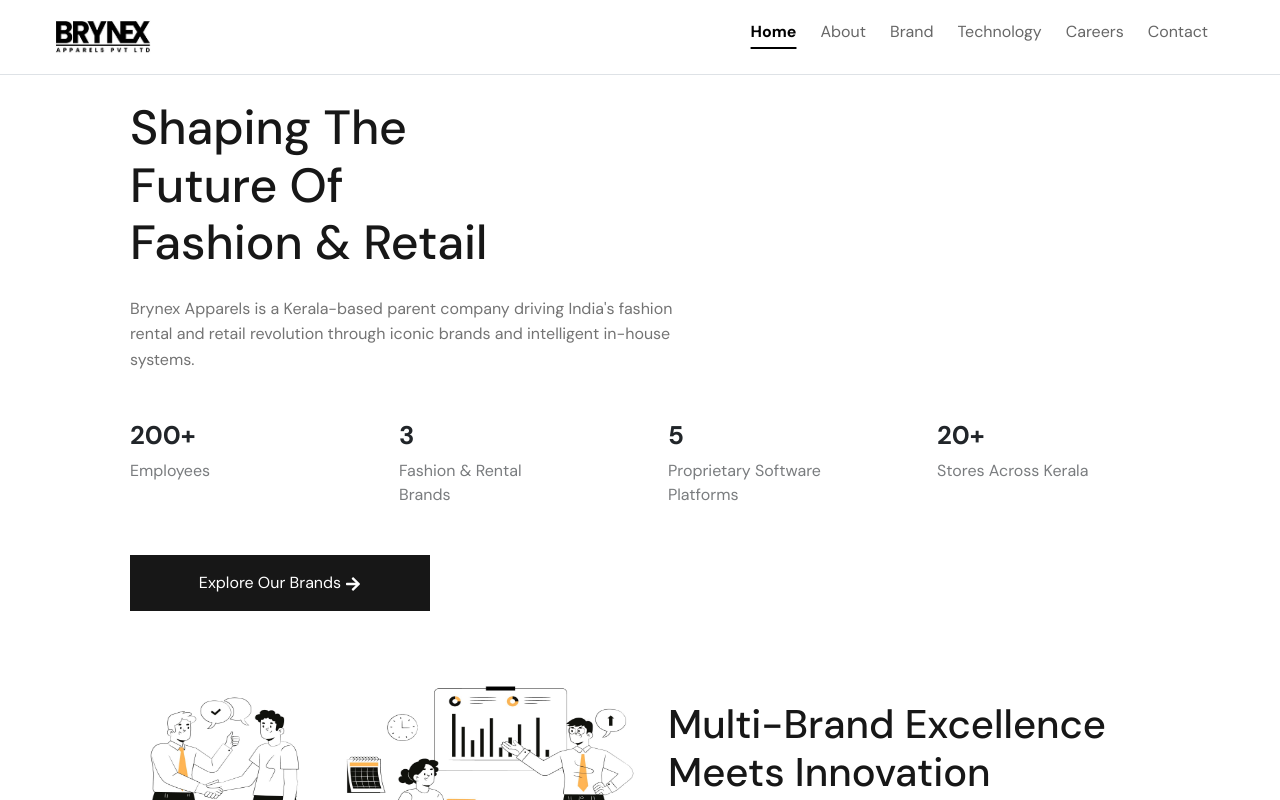
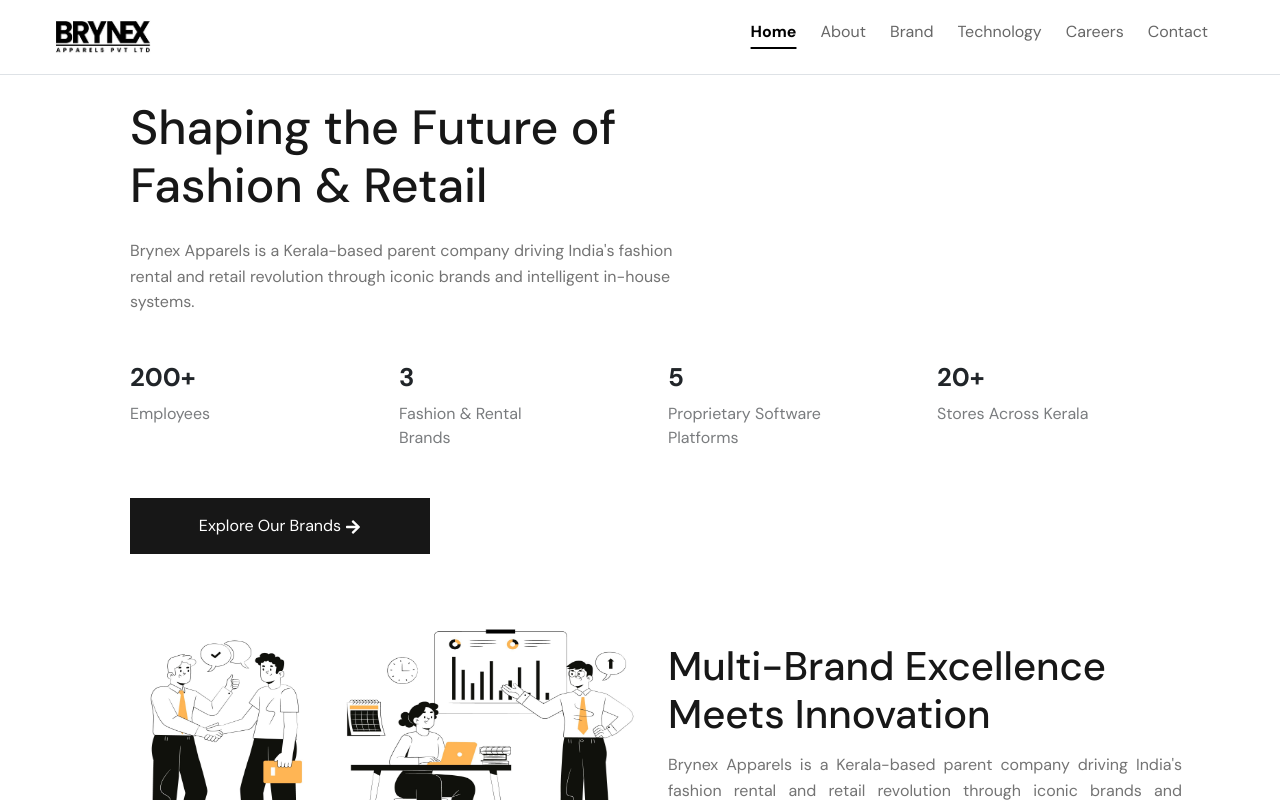
Before and after one commit to rootmentsdev/Brynex, a React (Vite) app in the folder frontend/: page / in a window 1280 px wide. Shown: the top 800 px of the page. Built offline with nearby package versions, Linux system fonts and the light colour scheme.

Commit message:
Align mobile hero headings across pages and improve CTA selectors while making contact form inputs fully clickable with refined spacing

```diff
--- a/frontend/src/index.css
+++ b/frontend/src/index.css
@@ -80,3 +80,48 @@
 .alert {
   font-family: 'DM Sans', sans-serif !important;
 }
+
+.home-hero-title {
+  font-size: 48px;
+  font-weight: 500;
+  margin-bottom: 8px;
+  color: #171717;
+  line-height: 1.2;
+  letter-spacing: -0.02em;
+}
+
+@media (max-width: 768px) {
+  .home-hero-title {
+    font-size: 40px;
+  }
+}
+
+.about-hero-title {
+  font-size: 48px;
+  font-weight: 500;
+  margin-bottom: 8px;
+  color: #171717;
+  line-height: 1.2;
+}
+
+.about-hero-line {
+  display: block;
+}
+
+@media (max-width: 768px) {
+  .about-hero-title {
+    font-size: 40px;
+  }
+}
+
+@media (max-width: 576px) {
+  .about-hero-title {
+    font-size: 34px;
+  }
+}
+
+@media (max-width: 576px) {
+  .home-hero-title {
+    font-size: 34px;
+  }
+}
--- a/frontend/src/pages/AboutPage.jsx
+++ b/frontend/src/pages/AboutPage.jsx
@@ -10,18 +10,19 @@
       <div className='mx-3 ms-md-5 mt-4 '>
         <div >
           <p style={{fontSize:"16px",opacity:"0.6",color:"#171717"}}>//About</p>
-          <h1 className=' mb-4 ' style={{
+          <h1 className='about-hero-title '
+         style={{
             fontSize: "48px", fontWeight: "500",
-            marginBottom: '5px',
+
             color: '#171717',
             lineHeight: "1.2"
           }}>
-            <span className='d-block'>Where Fashion Meets</span>
-            <span className='d-block'>Systems</span>
+            <span className='about-hero-line'>Where Fashion</span>
+            <span className='about-hero-line'>Meets Systems</span>
           </h1>
         </div>
       </div>
-    <div style={{ marginTop: "30px" }} className="mx-3 ms-md-5 mb-5 pb-5">
+    <div style={{ marginTop: "20px" }} className="mx-3 ms-md-5 mb-5 pb-5">
       <Row style={{ color: "#171717" }} className="align-items-center">
 
         {/* Left Column */}
--- a/frontend/src/pages/BrandPage.jsx
+++ b/frontend/src/pages/BrandPage.jsx
@@ -28,7 +28,7 @@
       {/* Title Section */}
       <div className="mx-3 ms-md-5 mt-4 mb-4" >
         <p className="text-dark mb-2" style={{ fontSize: "16px", opacity: "0.6" }}>//Brands</p>
-        <h1 className="mb-3 text-dark fw-normal" style={{ fontSize: "48px", lineHeight: "1.2" }}>
+        <h1 className="mb-3  " style={{ fontSize: "48px", lineHeight: "1.2", fontWeight: '500',color: '#171717'}}>
           <span className='d-block'>Explore Our</span>
           <span className='d-block'>Premium Brands</span>
         </h1>
@@ -82,7 +82,7 @@
               Premium men's wedding rental and fashion brand offering suits, tuxedos, and accessories
             </p>
             <div className="brand-button-container" style={{ display: 'flex', gap: '8px', flexWrap: 'wrap' }}>
-              <Button className='w-100 pt-3 pb-3 mb-0 w-md-auto d-flex align-items-center justify-content-center submit-btn-desktop' style={{
+              <Button as={Link} to="https://suitorguy.com/" className='w-100 pt-3 pb-3 mb-0 w-md-auto d-flex align-items-center justify-content-center submit-btn-desktop text-white text-decoration-none' style={{
                 borderRadius: 0,
                 backgroundColor: '#171717',
                 border: 'none',
@@ -100,7 +100,7 @@
                 e.currentTarget.style.boxShadow = 'none';
               }}
               >
-                <Link style={{fontSize:"15px"}} to="https://suitorguy.com/" className='text-white text-decoration-none'>Visit Website<span className='ms-2'><FaArrowRight /></span></Link>
+                Visit Website<span className='ms-2'><FaArrowRight /></span>
               </Button>
             </div>
           </Col>
@@ -130,7 +130,7 @@
               Kerala's refined bridal and women's wear destination, featuring bridal gowns, partywear, jewelry, and accessories.
             </p>
             <div className="brand-button-container" style={{ display: 'flex', gap: '8px', flexWrap: 'wrap' }}>
-              <Button className='w-100 pt-3 pb-3 mb-0 w-md-auto d-flex align-items-center justify-content-center submit-btn-desktop' style={{
+              <Button as={Link} to="/brand" className='w-100 pt-3 pb-3 mb-0 w-md-auto d-flex align-items-center justify-content-center submit-btn-desktop text-white text-decoration-none' style={{
                 borderRadius: 0,
                 backgroundColor: '#171717',
                 border: 'none',
@@ -148,7 +148,7 @@
                 e.currentTarget.style.boxShadow = 'none';
               }}
               >
-                <Link to="/brand" style={{fontSize:"15px"}} className='text-white text-decoration-none'>Visit Website<span className='ms-2'><FaArrowRight /></span></Link>
+                Visit Website<span className='ms-2'><FaArrowRight /></span>
               </Button>
             </div>
           </Col>
@@ -177,7 +177,7 @@
               Premium men's wedding rental and fashion brand offering suits, tuxedos, and accessories
             </p>
             <div className="brand-button-container" style={{ display: 'flex', gap: '8px', flexWrap: 'wrap' }}>
-              <Button className='w-100 pt-3 pb-3 mb-0 w-md-auto d-flex align-items-center justify-content-center submit-btn-desktop' style={{
+              <Button as={Link} to="https://www.dapprsquad.com/" className='w-100 pt-3 pb-3 mb-0 w-md-auto d-flex align-items-center justify-content-center submit-btn-desktop text-white text-decoration-none' style={{
                 borderRadius: 0,
                 backgroundColor: '#171717',
                 border: 'none',
@@ -195,7 +195,7 @@
                 e.currentTarget.style.boxShadow = 'none';
               }}
               >
-                <Link style={{fontSize:"15px"}} to="https://www.dapprsquad.com/" className='text-white text-decoration-none'>Visit Website<span className='ms-2'><FaArrowRight /></span></Link>
+                Visit Website<span className='ms-2'><FaArrowRight /></span>
               </Button>
             </div>
           </Col>
--- a/frontend/src/pages/ContactPage.jsx
+++ b/frontend/src/pages/ContactPage.jsx
@@ -179,7 +179,7 @@
             <h3 style={{color:"#171717", fontSize:"24px", fontWeight:"500", marginBottom:"20px"}}>Send Us a Message</h3>
             <form onSubmit={handleSubmit}>
               {/* Full Name Field */}
-              <div >
+              <div style={{ marginTop: '2px' }}>
                 <label
                   htmlFor="fullName"
                   style={{
@@ -229,7 +229,7 @@
               </div>
 
               {/* Email Field */}
-              <div >
+              <div style={{ marginTop: '2px' }}>
                 <label
                   htmlFor="email"
                   style={{
@@ -279,7 +279,7 @@
               </div>
 
               {/* Subject Field */}
-              <div >
+              <div style={{ marginTop: '2px' }}>
                 <label
                   htmlFor="subject"
                   style={{
@@ -329,7 +329,7 @@
               </div>
 
               {/* Message Field */}
-              <div >
+              <div style={{ marginTop: '2px' }}>
                 <label
                   htmlFor="message"
                   style={{
--- a/frontend/src/pages/HomePage.jsx
+++ b/frontend/src/pages/HomePage.jsx
@@ -22,21 +22,14 @@
                 }
             </style>
             <div className='mx-3 ms-md-5 mt-4' style={{  marginBottom: '40px' }}>
-                <h1 style={{
-                    fontSize: '48px',
-                    fontWeight: '500',
-                    marginBottom: '5px',
-                    color: '#171717',
-                    lineHeight: '1.2'
-                }}>
-                    <span className='d-block'>Shaping The</span>
-                    <span className='d-block'>Future Of</span>
-                    <span className='d-block'>Fashion & Retail</span>
+                <h1 style={{fontSize: '48px', fontWeight: '500', marginBottom: '5px', color: '#171717', lineHeight: '1.2'}} >
+                    Shaping the Future of <br /> Fashion & Retail
                 </h1>
                 <p  style={{
                     fontSize: "16px",
                     color: "#171717",
                     opacity: "0.6",
+
                     textAlign: "justify",
                     lineHeight: "1.6",
                     marginTop: "6px",
@@ -90,26 +83,31 @@
                             </p>
                         </Col>
                          <div  style={{ display: 'flex', gap: '8px', flexWrap: 'wrap' }}>
-                <Button  className='w-100 pt-3 pb-3  mb-4  w-md-auto mt-5 d-flex align-items-center justify-content-center  submit-btn-desktop' style={{
+                <Button
+                  as={Link}
+                  to="/brand"
+                  className='w-100 pt-3 pb-3 mb-4 w-md-auto mt-5 d-flex align-items-center justify-content-center submit-btn-desktop text-white text-decoration-none'
+                  style={{
                     width: 263,
-
                     borderRadius: 0,
                     backgroundColor: '#171717',
                     border: 'none',
                     transition: 'all 0.3s ease',
                     cursor: 'pointer'
-                }}
-                onMouseEnter={(e) => {
+                  }}
+                  onMouseEnter={(e) => {
                     e.currentTarget.style.backgroundColor = '#333';
                     e.currentTarget.style.transform = 'translateY(-2px)';
                     e.currentTarget.style.boxShadow = '0 4px 8px rgba(0, 0, 0, 0.2)';
-                }}
-                onMouseLeave={(e) => {
+                  }}
+                  onMouseLeave={(e) => {
                     e.currentTarget.style.backgroundColor = '#171717';
                     e.currentTarget.style.transform = 'translateY(0)';
                     e.currentTarget.style.boxShadow = 'none';
-                }}
-                > <Link to="/brand" className='text-white text-decoration-none'>Explore Our Brands<span className='ms-1'><FaArrowRight /></span></Link></Button>
+                  }}
+                >
+                  Explore Our Brands<span className='ms-1'><FaArrowRight /></span>
+                </Button>
 
             </div>
                     </Row>
```
